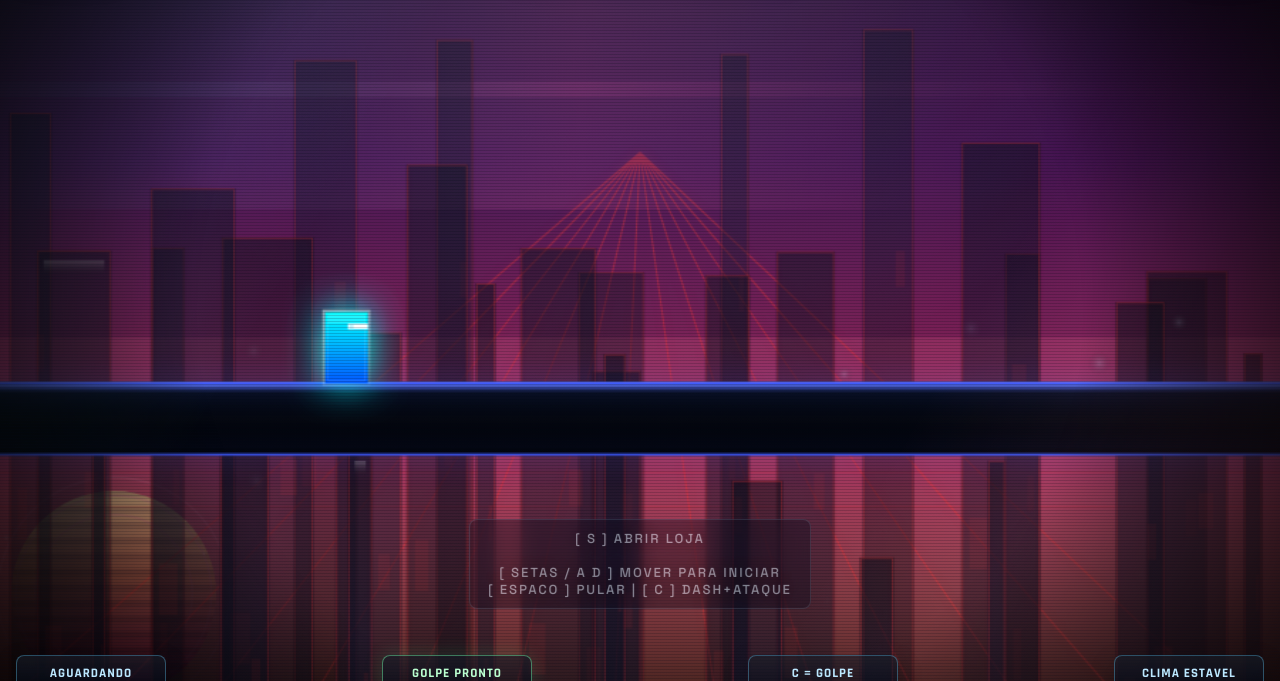
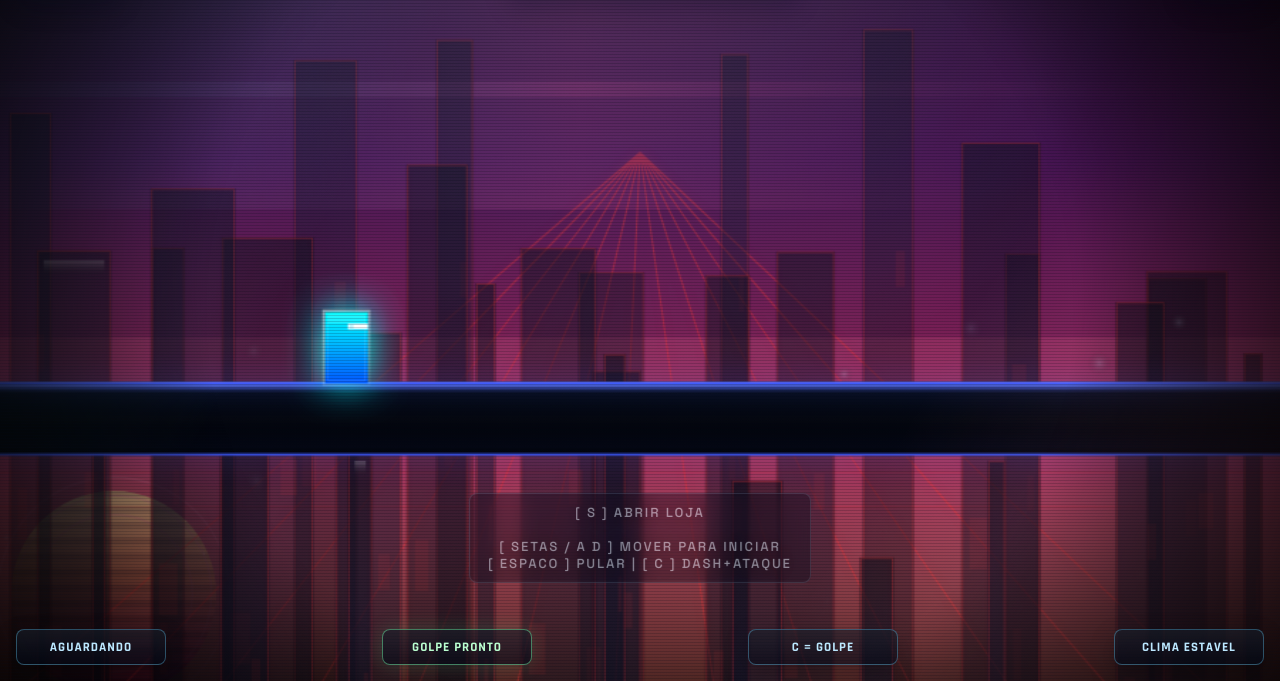
Before and after one commit to NicolasBarrosQA/aetheris-permadeath-record, a plain HTML site: page public/index.html in a window 1280 px wide. Shown: the part 119-800 px from the top of the page. Drawn offline with Linux system fonts and the light colour scheme; animation ran at ten frames a second.

Commit message:
fix: anchor overlays during fullscreen cover

```diff
--- a/src/main.js
+++ b/src/main.js
@@ -71,14 +71,17 @@ function resizeCanvas() {
 
     state.canvas.width = Math.round(VIRTUAL_WIDTH * dpr);
     state.canvas.height = Math.round(VIRTUAL_HEIGHT * dpr);
+    state.canvas.style.position = 'absolute';
+    state.canvas.style.left = `${offsetX}px`;
+    state.canvas.style.top = `${offsetY}px`;
     state.canvas.style.width = `${contentW}px`;
     state.canvas.style.height = `${contentH}px`;
 
     state.container.style.position = 'fixed';
-    state.container.style.left = `${offsetX}px`;
-    state.container.style.top = `${offsetY}px`;
-    state.container.style.width = `${contentW}px`;
-    state.container.style.height = `${contentH}px`;
+    state.container.style.left = '0px';
+    state.container.style.top = '0px';
+    state.container.style.width = `${vw}px`;
+    state.container.style.height = `${vh}px`;
     state.container.style.transform = 'none';
 }
 
--- a/styles/main.css
+++ b/styles/main.css
@@ -81,8 +81,8 @@ body::after {
 
 canvas {
     display: block;
-    width: 100%;
-    height: 100%;
+    position: absolute;
+    inset: 0 auto auto 0;
 }
 
 #frame-glow {
@@ -285,7 +285,6 @@ canvas {
 .status-pill.cold {
     color: #bce8ff;
     border-color: rgba(103, 212, 255, 0.34);
-}
 }
 
 #overlay-screen {
```
